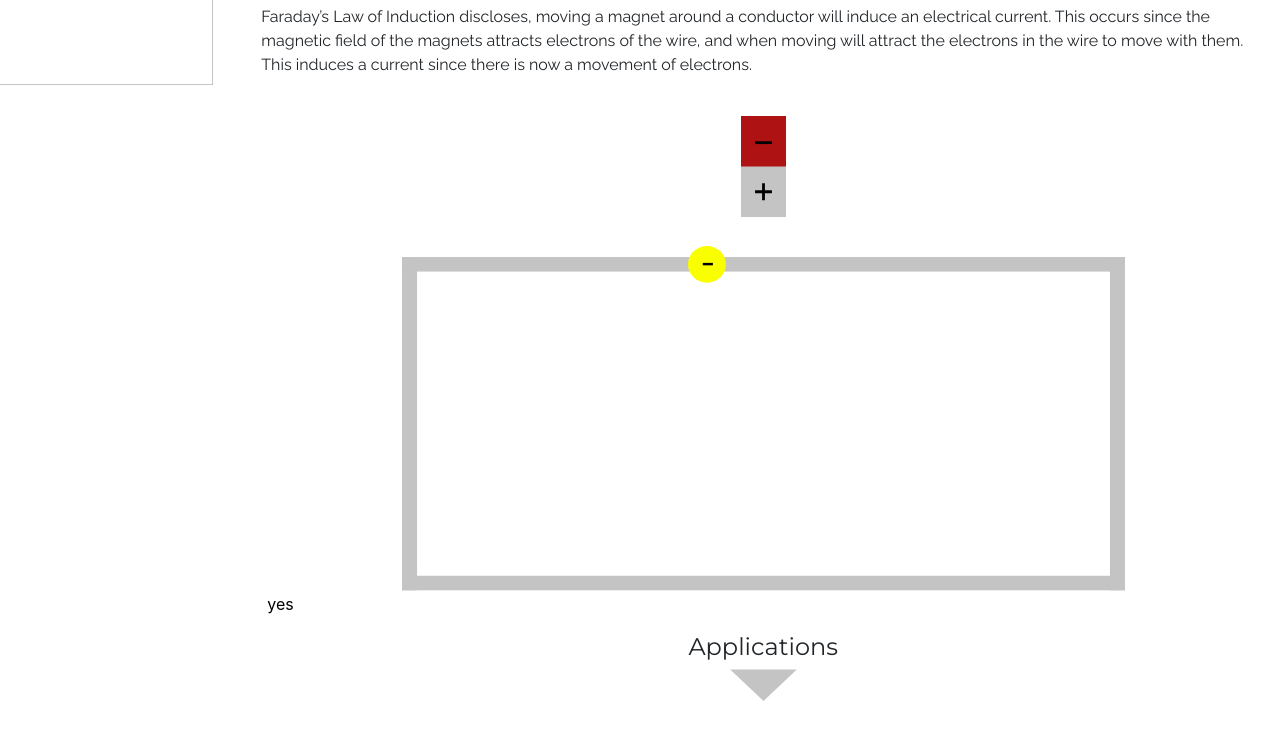
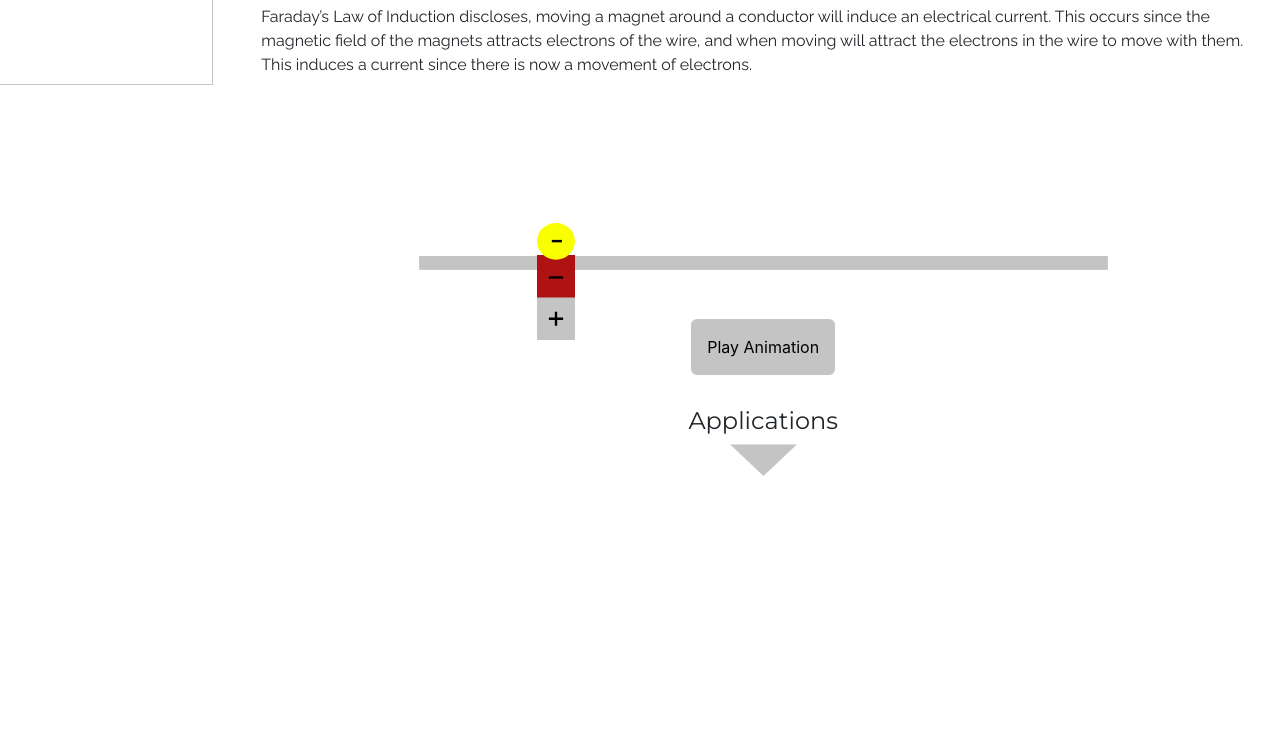
Before and after one commit to KevinBoxuGao/Generation-of-Electricity, a React app: page /generation in a window 1280 px wide. Shown: the part 715-1448 px from the top of the page. After the commit the page ends 1223 px from the top, so only its background shows below. Built offline with nearby package versions, Linux system fonts and the light colour scheme; some packages are replaced by stand-ins of ours.

Commit message:
device transfer

```diff
--- a/src/app/generation/circuitMagnet/CircuitMagnet.js
+++ b/src/app/generation/circuitMagnet/CircuitMagnet.js
@@ -2,39 +2,31 @@ import React, { Component } from "react";
 import $ from "jquery";
 import "./CircuitMagnet.scss";
 
-import Circuit from "../../../../assets/Circuit.svg";
+import Circuit from "../../../../assets/Rectangle 1.svg";
 import Magnet from "../../../../assets/Magnet.svg";
 import Electron from "../../../../assets/Electron-Yellow.svg";
 
 class CircuitMagnet extends Component {
   handleClick = () => {
-    $(".electron").animate(
-      {
-        left: "+=40%"
-      },
-      1000,
-      function() {
-        $(".electron").animate({ left: "-=40%" }, 1000);
-      }
-    );
+    $(".magnet").animate({left: "+=60%"}, 1500);
+    $(".electron").animate({left: "+=60%"}, 1500);
+    $(".magnet").animate({left: "-=60%"}, 1500);
+    $(".electron").animate({ left: "-=60%" }, 1500);
   };
-
   render() {
     return (
       <div className="circuit-magnet container-fluid">
         <div className="magnet-row row justify-content-center">
-          <img className="magnet" src={Magnet} />
         </div>
         <div className="row justify-content-center">
-          <div className="col col-md-9">
-            <div>
-              <img className="circuit" src={Circuit} />
-              <img className="electron" src={Electron} />
-            </div>
+          <div className="col col-md-9 diagram-container d-flex">
+            <img className="magnet" src={Magnet} />
+            <img className="circuit" src={Circuit} />
+            <img className="electron" src={Electron} />
           </div>
         </div>
-        <div className="row">
-          <button onClick={() => this.handleClick()}>yes</button>
+        <div className="row justify-content-center">
+          <button className="button" onClick={() => this.handleClick()}>Play Animation</button>
         </div>
       </div>
     );
--- a/src/app/generation/circuitMagnet/CircuitMagnet.scss
+++ b/src/app/generation/circuitMagnet/CircuitMagnet.scss
@@ -3,19 +3,45 @@
     width: 100%;
   }
 
+  .diagram-container {
+    padding: 2rem;
+  }
+
+  .circuit-container {
+    display: flex;
+    align-items: center;
+  }
+
+  .button {
+    border-radius: 6px;
+    margin: 1rem;
+    padding: 1rem;
+    background-color: #c4c4c4;
+    &:hover {
+      color: #111111;
+      background-color: #d3d3d3;
+    }
+  }
+
   .magnet-row {
+    width: 100%;
     margin: 4%;
+    margin-bottom: 11%;
+    height: 11.25%;
   }
 
   .magnet {
+    overflow: auto;
+    position: absolute;
     width: 5%;
-    left: 40%;
+    left: 20%;
   }
 
   .electron {
+    top: 0;
+    overflow: auto;
     position: absolute;
     width: 5%;
-    left: 40%;
-    top: -3%;
+    left: 20%;
   }
 }
```
Also changed, not shown: assets/Rectangle 1.svg (added).
